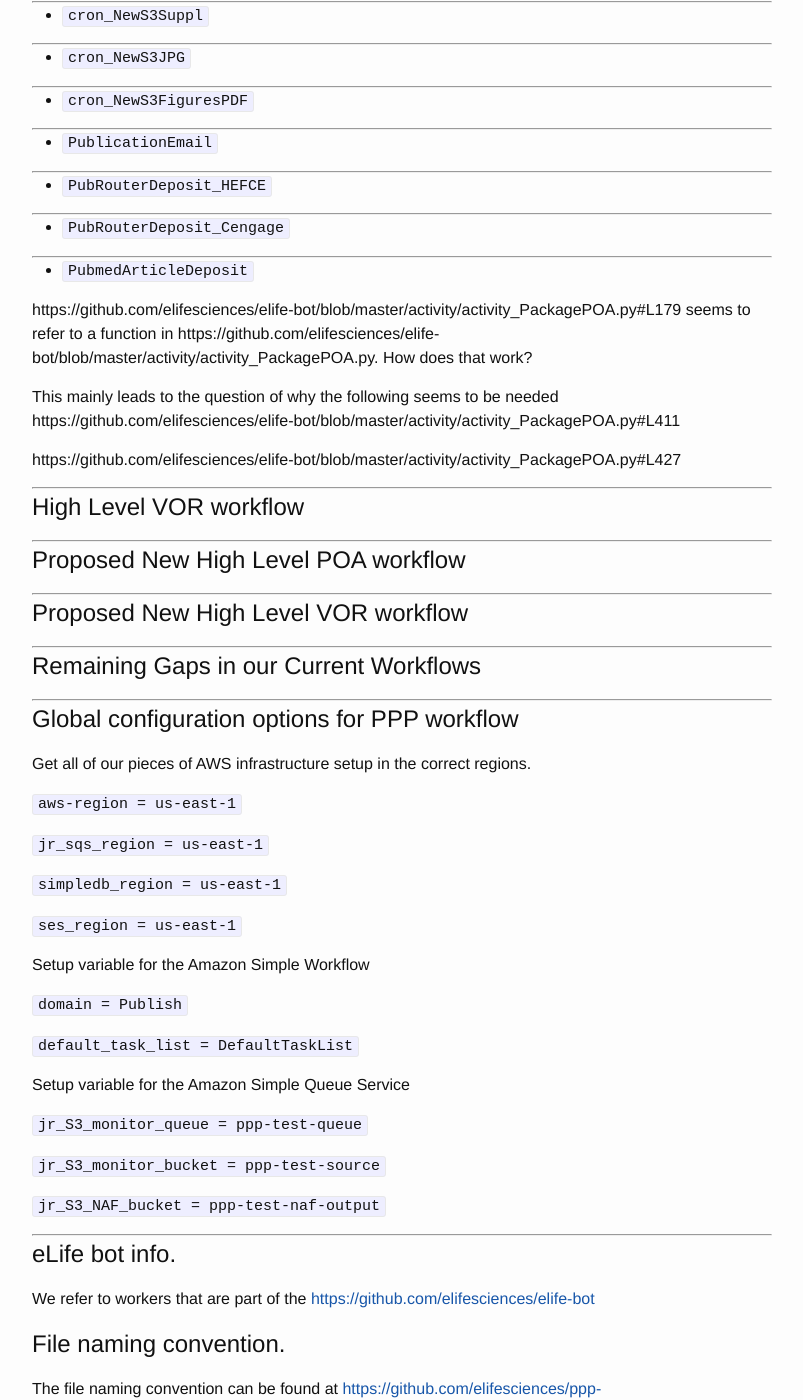
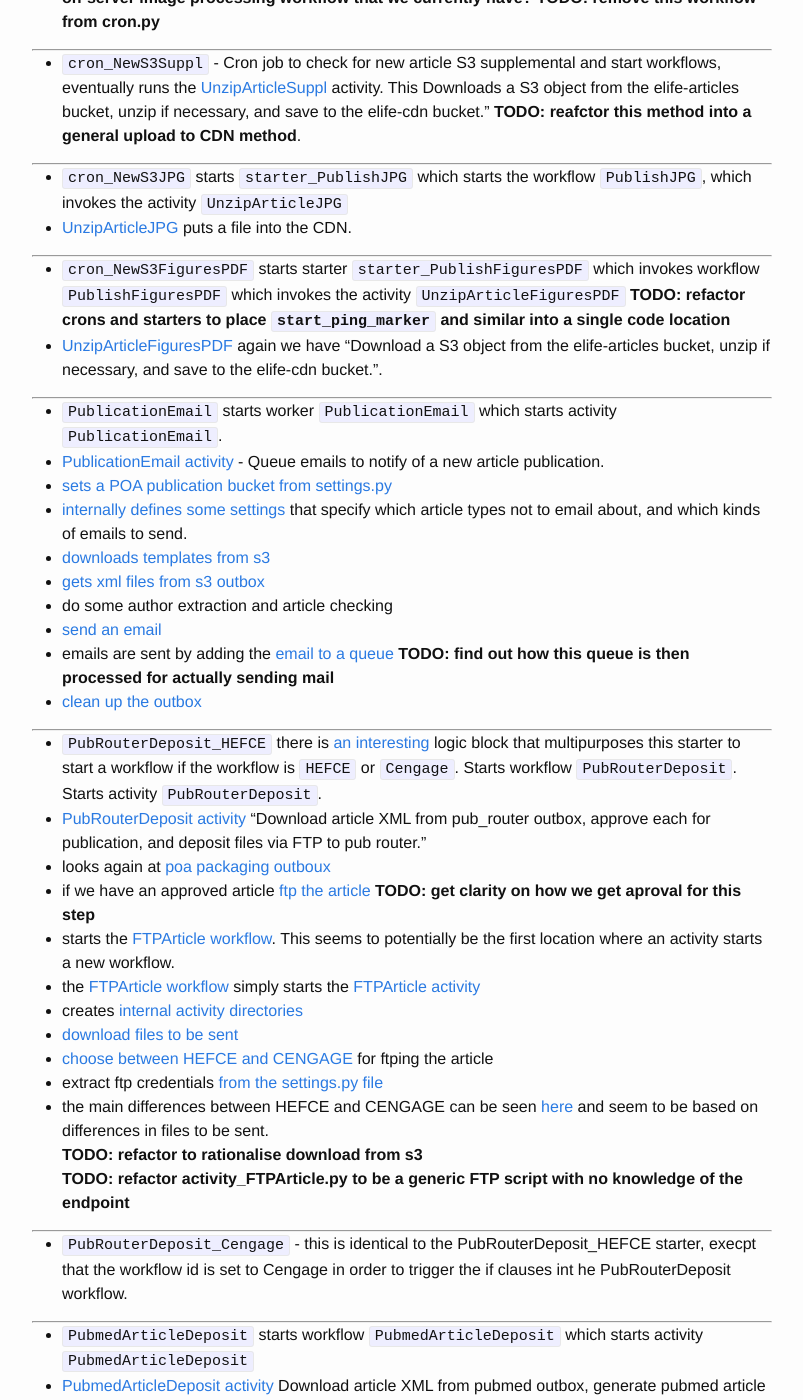
Before and after one commit to elifesciences/elife-continuum-documentation, a Jekyll site: the page built from file-s3-naming-workflow/_posts/2015-06-12-ppp-workflow-docs.markdown, in a window 1280 px wide and 1400 px high, scrolled down 4075 px. Shown: the whole window, without its empty margins (238-1041 px from the left). Built offline with Jekyll 4.4.1, drawn with Linux system fonts in a browser that asks for light colours; some of the changed text lies outside the part shown.

Commit message:
added docs for remaining starters

```diff
--- a/file-s3-naming-workflow/_posts/2015-06-12-ppp-workflow-docs.markdown
+++ b/file-s3-naming-workflow/_posts/2015-06-12-ppp-workflow-docs.markdown
@@ -15,7 +15,7 @@ This documentation aims to refer to the [exp branch](https://github.com/elifesci
 
 ## Deploying and configuring the bot code
 
-The bot code is deployed via salt. During deployment a copy of [elife-poa-xml-generation]( https://github.com/elifesciences/elife-builder/blob/d0f15aaea37fd953de421c2c84333286078e2823/salt/salt/elife-bot/init.sls#L99) is brought into the same directory structure as the bot-code.
+The bot code is deployed via salt. During deployment [elife-poa-xml-generation is cloned]( https://github.com/elifesciences/elife-builder/blob/d0f15aaea37fd953de421c2c84333286078e2823/salt/salt/elife-bot/init.sls#L99) is brought into the same directory structure as the bot-code. The [elife-poa-xml-generation repo](https://github.com/elifesciences/elife-poa-xml-generation) has many functions that are used throughout.
 
 The bot code imports functions from the elife-poa-xml-generation code, e.g. [here](https://github.com/elifesciences/elife-bot/blob/master/activity/activity_PackagePOA.py#L478).
 
@@ -158,57 +158,71 @@ eLife article numbers into volumes, and it's not clear that this is doing. **TOD
  [call ConverterSVGtoJPG](https://github.com/elifesciences/elife-bot/blob/exp/workflow/workflow_PublishSVG.py#L65).
  - [UnzipArticleSVG](https://github.com/elifesciences/elife-bot/blob/exp/activity/activity_UnzipArticleSVG.py) Download a S3 object from the elife-articles bucket, unzip if necessary, and save to the elife-cdn bucket.
  - [ConverterSVGtoJPG](https://github.com/elifesciences/elife-bot/blob/exp/activity/activity_ConverterSVGtoJPG.py) - Extract base64 image data from SVG and save as JPG: Download a S3 object from the elife-articles bucket, unzip if necessary, convert each, and save to the elife-cdn bucket. **TODO: evaluate if we need this workflow, or can we dump it and replace it with the on-server image processing workflow that we currently have?**
+ **TODO: remove this workflow from cron.py**
 
 
 ---
-- `cron_NewS3Suppl`
+- `cron_NewS3Suppl` - Cron job to check for new article S3 supplemental and start workflows, eventually runs the
+[UnzipArticleSuppl](https://github.com/elifesciences/elife-bot/blob/exp/activity/activity_UnzipArticleSuppl.py) activity. This Downloads a S3 object from the elife-articles bucket, unzip if necessary, and save to the elife-cdn bucket." **TODO: reafctor this method into a general upload to CDN method**.
+
+---
+- `cron_NewS3JPG` starts `starter_PublishJPG` which starts the workflow `PublishJPG`, which invokes the activity `UnzipArticleJPG`
+- [UnzipArticleJPG](https://github.com/elifesciences/elife-bot/blob/exp/activity/activity_UnzipArticleJPG.py) puts a file into the CDN.
+
+---
+- `cron_NewS3FiguresPDF` starts starter `starter_PublishFiguresPDF` which invokes workflow `PublishFiguresPDF` which invokes the activity
+`UnzipArticleFiguresPDF` **TODO: refactor crons and starters to place `start_ping_marker` and similar into a single code location**
+- [UnzipArticleFiguresPDF](https://github.com/elifesciences/elife-bot/blob/exp/activity/activity_UnzipArticleFiguresPDF.py) again we have
+"Download a S3 object from the elife-articles bucket, unzip if necessary, and save to the elife-cdn bucket.".
+
+---
+- `PublicationEmail` starts worker `PublicationEmail` which starts activity `PublicationEmail`.
+- [PublicationEmail activity](https://github.com/elifesciences/elife-bot/blob/exp/activity/activity_PublicationEmail.py) - Queue emails to notify of a new article publication.
+- [sets a POA publication bucket from settings.py](https://github.com/elifesciences/elife-bot/blob/exp/activity/activity_PublicationEmail.py#L50)
+- [internally defines some settings](https://github.com/elifesciences/elife-bot/blob/exp/activity/activity_PublicationEmail.py#L50) that specify which article types not to email about, and which kinds of emails to send.
+- [downloads templates from s3](https://github.com/elifesciences/elife-bot/blob/exp/activity/activity_PublicationEmail.py#L341)
+- [gets xml files from s3 outbox](https://github.com/elifesciences/elife-bot/blob/exp/activity/activity_PublicationEmail.py#L109)
+- do some author extraction and article checking
+- [send an email](https://github.com/elifesciences/elife-bot/blob/exp/activity/activity_PublicationEmail.py#L150)
+- emails are sent by adding the [email to a queue](https://github.com/elifesciences/elife-bot/blob/exp/activity/activity_PublicationEmail.py#L583) **TODO: find out how this queue is then processed for actually sending mail**
+- [clean up the outbox](https://github.com/elifesciences/elife-bot/blob/exp/activity/activity_PublicationEmail.py#L157)
 
 
 ---
-- `cron_NewS3JPG`
+- `PubRouterDeposit_HEFCE` there is [an interesting](https://github.com/elifesciences/elife-bot/blob/exp/starter/starter_PubRouterDeposit.py#L63) logic block that multipurposes this starter to start a workflow if the workflow is `HEFCE` or `Cengage`. Starts workflow `PubRouterDeposit`.
+Starts activity `PubRouterDeposit`.
+- [PubRouterDeposit activity](https://github.com/elifesciences/elife-bot/blob/exp/activity/activity_PubRouterDeposit.py) "Download article XML from pub_router outbox, approve each for publication, and deposit files via FTP to pub router."
+- looks again at [poa packaging outboux](https://github.com/elifesciences/elife-bot/blob/exp/activity/activity_PubRouterDeposit.py#L55)
+- if we have an approved article [ftp the article](https://github.com/elifesciences/elife-bot/blob/exp/activity/activity_PubRouterDeposit.py#L105) **TODO: get clarity on how we get aproval for this step**
+- starts the [FTPArticle workflow](https://github.com/elifesciences/elife-bot/blob/exp/activity/activity_PubRouterDeposit.py#L163). This seems to potentially be the first location where an activity starts a new workflow.
+- the [FTPArticle workflow](https://github.com/elifesciences/elife-bot/blob/exp/workflow/workflow_FTPArticle.py) simply starts the
+[FTPArticle activity](https://github.com/elifesciences/elife-bot/blob/exp/activity/activity_FTPArticle.py)
+- creates [internal activity directories](https://github.com/elifesciences/elife-bot/blob/exp/activity/activity_FTPArticle.py#L71)
+- [download files to be sent](https://github.com/elifesciences/elife-bot/blob/exp/activity/activity_FTPArticle.py#L79)
+- [choose between HEFCE and CENGAGE](https://github.com/elifesciences/elife-bot/blob/exp/activity/activity_FTPArticle.py#L85) for ftping the article
+- extract ftp credentials [from the settings.py file](https://github.com/elifesciences/elife-bot/blob/exp/activity/activity_FTPArticle.py#L105-L117)
+- the main differences between HEFCE and CENGAGE can be seen [here](https://github.com/elifesciences/elife-bot/blob/exp/activity/activity_FTPArticle.py#L121-L137) and seem to be based on differences in files to be sent.
+**TODO: refactor to rationalise download from s3**
+**TODO: refactor activity_FTPArticle.py to be a generic FTP script with no knowledge of the endpoint**
+
+---
+- `PubRouterDeposit_Cengage`  - this is identical to the PubRouterDeposit_HEFCE starter, execpt that the workflow id is set to
+Cengage in order to trigger the if clauses int he PubRouterDeposit workflow.
 
 
 ---
-- `cron_NewS3FiguresPDF`
-
----
-- `PublicationEmail`
-
----
-- `PubRouterDeposit_HEFCE`
-
----
-- `PubRouterDeposit_Cengage`
-
----
-- `PubmedArticleDeposit`
+- `PubmedArticleDeposit` starts workflow `PubmedArticleDeposit` which starts activity `PubmedArticleDeposit`
+- [PubmedArticleDeposit activity](https://github.com/elifesciences/elife-bot/blob/exp/activity/activity_PubmedArticleDeposit.py) Download article XML from pubmed outbox, generate pubmed article XML, and deposit with pubmed.
+- [poa packaging bucket set by settings](https://github.com/elifesciences/elife-bot/blob/exp/activity/activity_PubmedArticleDeposit.py#L66)
+- [download files](https://github.com/elifesciences/elife-bot/blob/exp/activity/activity_PubmedArticleDeposit.py#L93)
+- [ftp file files](https://github.com/elifesciences/elife-bot/blob/exp/activity/activity_PubmedArticleDeposit.py#L104)
+- this [calls on a funciton in the elife-poa-xml-generation repo to ftp to highwire](https://github.com/elifesciences/elife-bot/blob/exp/activity/activity_PubmedArticleDeposit.py#L604)
+- the actual [ftp to highwire code](https://github.com/elifesciences/elife-poa-xml-generation/blob/master/ftp_to_highwire.py) seems to get it's
+FTP settings from a [settings file local to elife-poa-xml-generation](https://github.com/elifesciences/elife-poa-xml-generation/blob/master/ftp_to_highwire.py#L23-L27)
+- **TODO: bring the ftp to pubmed function into a common ftp function**
 
 
-https://github.com/elifesciences/elife-bot/blob/master/activity/activity_PackagePOA.py#L179 seems to refer to
-a function in https://github.com/elifesciences/elife-bot/blob/master/activity/activity_PackagePOA.py. How does that
-work?
-
-This mainly leads to the question of why the following seems to be needed
-https://github.com/elifesciences/elife-bot/blob/master/activity/activity_PackagePOA.py#L411
-
-https://github.com/elifesciences/elife-bot/blob/master/activity/activity_PackagePOA.py#L427
-
----
-
-# High Level VOR workflow
-
----
-
-# Proposed New High Level POA workflow
-
----
-
-# Proposed New High Level VOR workflow
-
----
-
-# Remaining Gaps in our Current Workflows
-
+**TODO: bring more clarity to which kinds of new files (VOR vs POA, asset vs XML) are the files that get actioned by the many cdn deposit workflows.**
 
 
 
```
